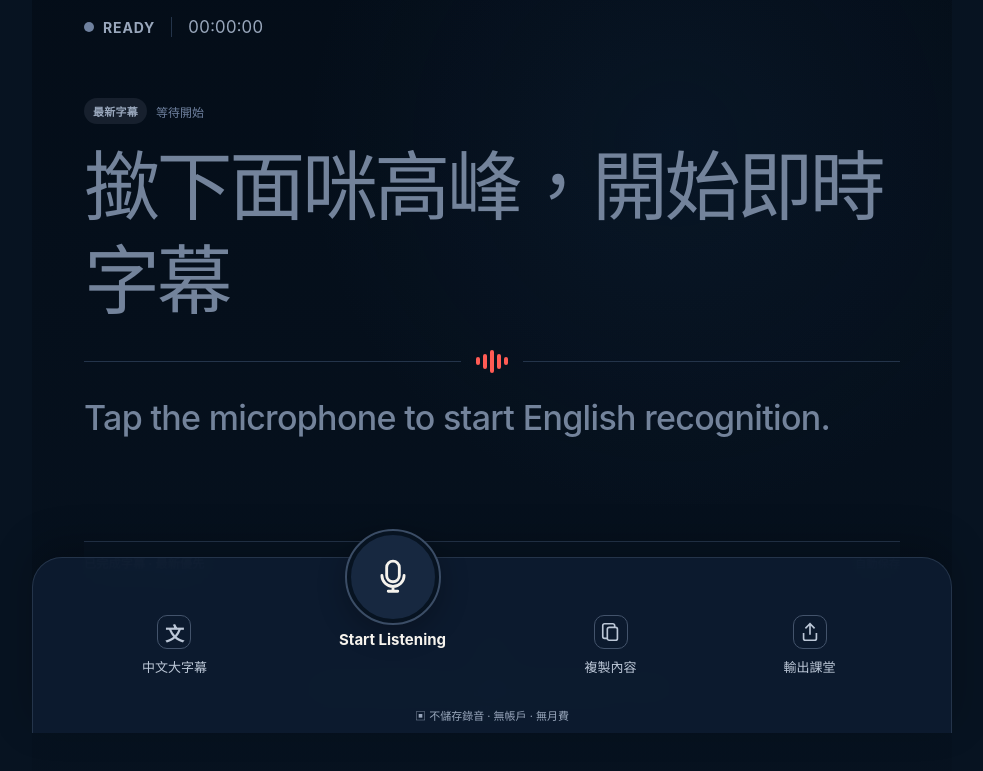
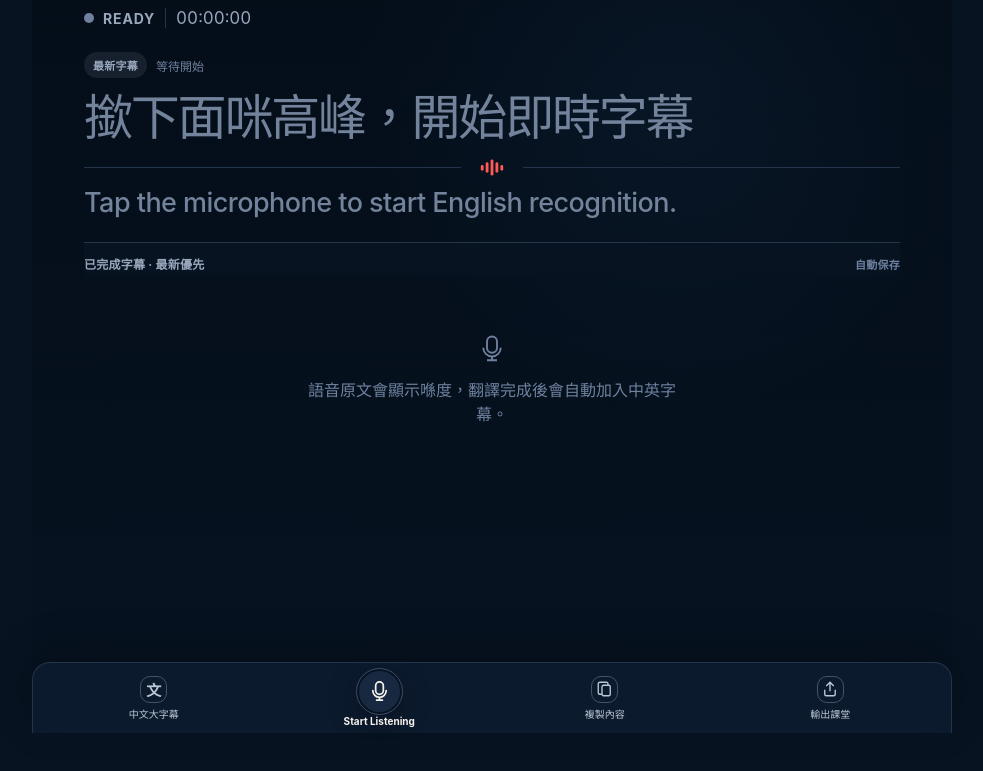
Before and after one commit to appbuilderlee2/LiveLingo-PWA, a plain HTML site: page index.html in a window 1280 px wide. Shown: the part 67-838 px from the top of the page, without its empty margins (148-1131 px from the left). After the commit the page ends 800 px from the top, so only its background shows below. Drawn offline with Linux system fonts and the light colour scheme.

Commit message:
Improve subtitle-first reading layout and Whisper compatibility guidance

```diff
--- a/styles.css
+++ b/styles.css
@@ -298,3 +298,36 @@ button:focus-visible { outline: 3px solid var(--focus); outline-offset: 3px; }
   from { opacity: .45; transform: scale(.88); }
   to { opacity: 1; transform: scale(1.08); }
 }
+
+/* v2.5.3 — subtitle-first compact layout */
+.app-shell { padding-bottom: calc(88px + var(--safe-bottom)); }
+.status-row { min-height: 42px; gap: 10px; }
+.subtitle-stage { padding: 12px 0 16px; }
+.caption-state-row { margin-bottom: 7px; }
+.previous-caption { display: none !important; }
+.chinese-subtitle { min-height: 0; font-size: clamp(29px, 7vw, 49px); line-height: 1.3; }
+.english-subtitle { min-height: 0; font-size: clamp(19px, 4vw, 27px); }
+.sound-rule { margin: 10px 0; }
+.sound-rule b { height: 15px; transform: scale(.7); }
+.interim-text { min-height: 0; margin-top: 5px; }
+.transcript-section { max-height: none; min-height: 0; overflow: visible; }
+.transcript-list { padding: 2px 0 12px; }
+.transcript-item { opacity: .82; padding: 11px 0; }
+.transcript-item:first-child { opacity: 1; }
+.transcript-item:first-child .transcript-time { color: var(--accent); }
+.transcript-item:last-child .transcript-time { color: var(--muted-2); }
+.control-dock { min-height: calc(66px + var(--safe-bottom)); grid-template-columns: 1fr 1fr 1fr 1fr; border-radius: 18px 18px 0 0; padding: 5px 12px calc(5px + var(--safe-bottom)); }
+.utility-control { min-height: 52px; font-size: 10px; gap: 3px; }
+.utility-icon { width: 27px; height: 27px; font-size: 15px; }
+.utility-icon svg { width: 18px; }
+.mic-control { margin: 0; align-self: center; gap: 1px; }
+.mic-ring { width: 45px; height: 45px; border-width: 2px; outline-width: 1px; }
+.mic-ring svg { width: 23px; height: 23px; }
+#micLabel { font-size: 10px; }
+.privacy-note { display: none; }
+.toast { bottom: calc(88px + var(--safe-bottom)); }
+@media (max-width: 430px) { .chinese-subtitle { font-size: clamp(28px, 7.4vw, 38px); } .english-subtitle { font-size: 19px; } .control-dock { grid-template-columns: repeat(4, 1fr); padding-left: 8px; padding-right: 8px; } .mic-ring { width: 45px; height: 45px; } }
+.zh-to-en .english-subtitle { font-size: clamp(29px, 7vw, 49px); }
+.zh-to-en .chinese-subtitle { font-size: clamp(19px, 4vw, 27px); }
+.large-mode .previous-caption { display: block !important; }
+.large-mode .subtitle-stage { padding-top: 18px; }
```
